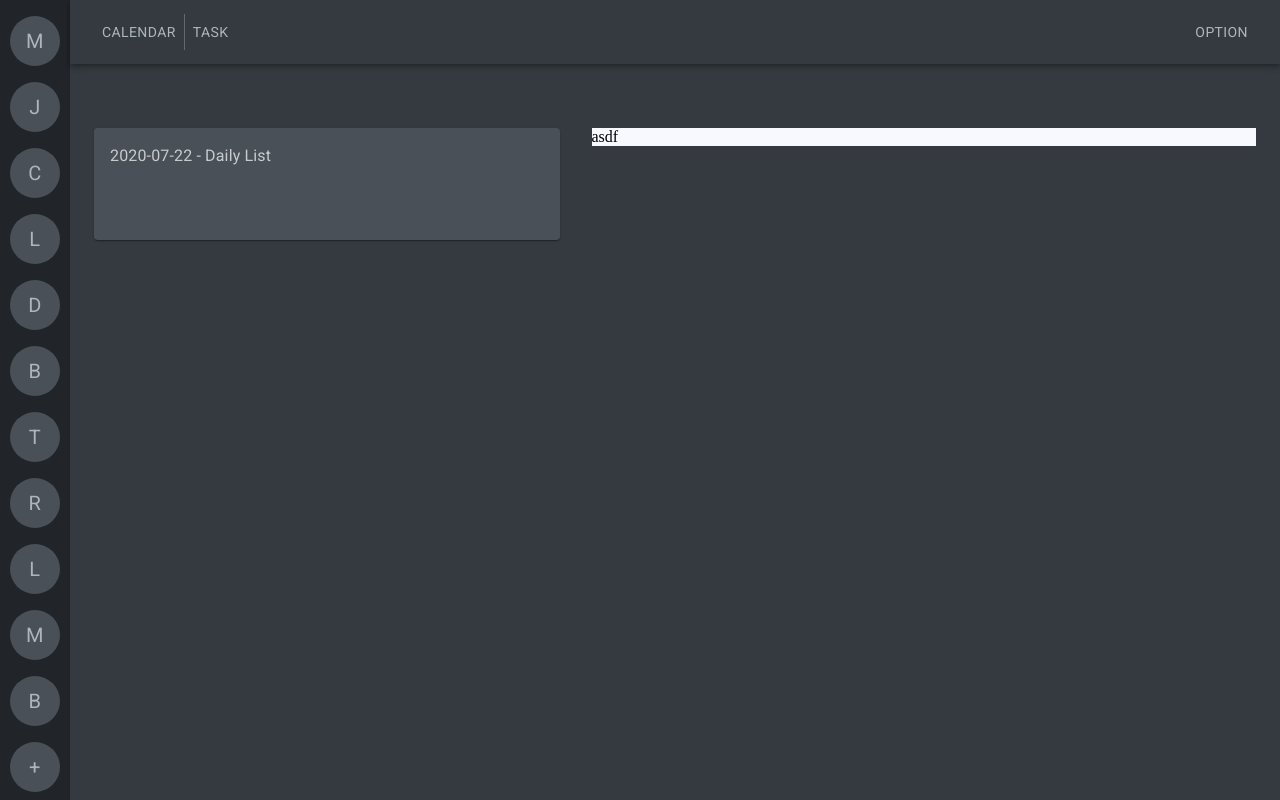
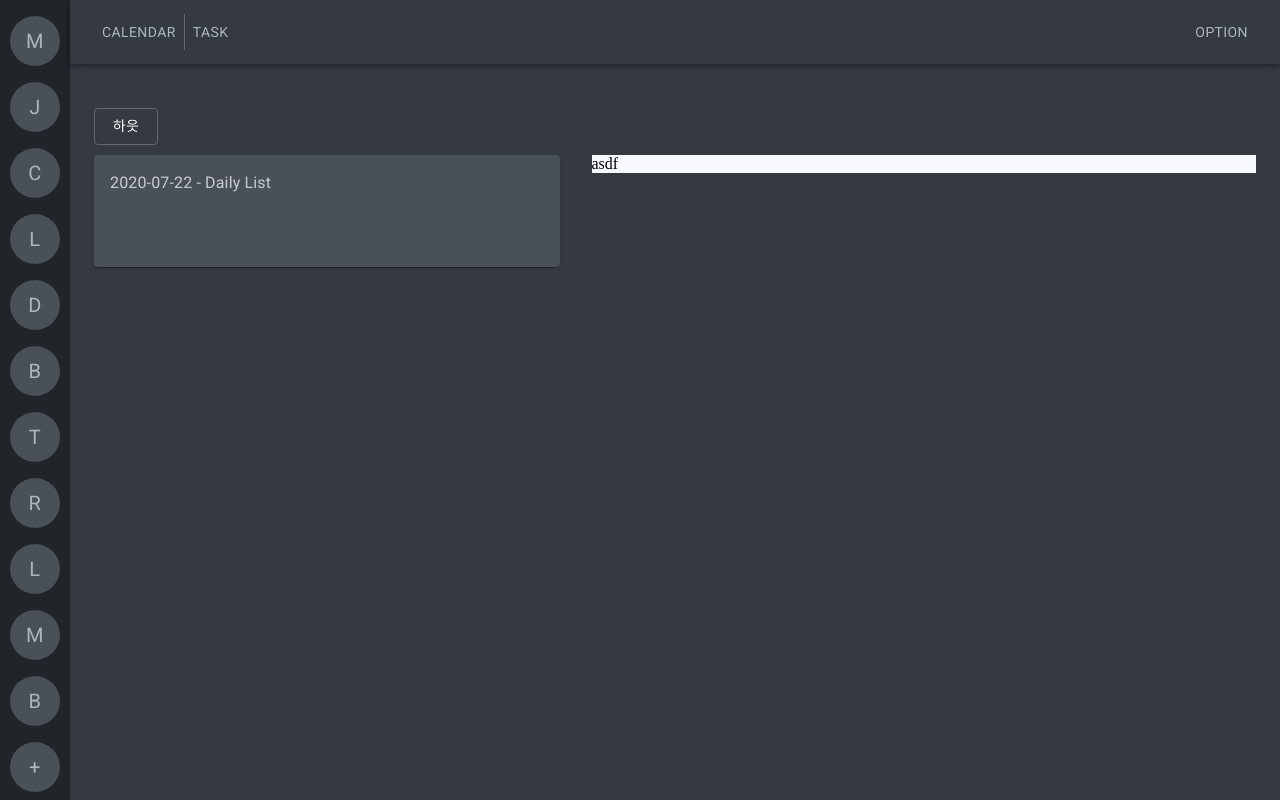
Before and after one commit to chanlendar/legacy-chanlendar-front, a React (Create React App) app in the folder front/: page / in a window 1280 px wide. Built offline with nearby package versions, Linux system fonts and the light colour scheme; the HTML template or start-up script is replaced by a standard one.

Commit message:
add button on the content

```diff
--- a/front/src/components/Contents.js
+++ b/front/src/components/Contents.js
@@ -3,18 +3,39 @@
  * 2020/08/09
  */
 import React from "react";
-import { Container, Grid } from "@material-ui/core";
+import { Container, Grid, Button } from "@material-ui/core";
+import { useSelector, useDispatch } from "react-redux";
 
 import { useContainerStyles } from "../styles";
 import DailyList from "./DailyList";
 import MonthlyList from "./MonthlyList";
+import { OPEN_TOPIC_MODAL_EVENT, CLOSE_TOPIC_MODAL_EVENT } from "../reducers";
 
 function Contents() {
 	const containerStyles = useContainerStyles();
+	const { currentTopic: topic, isContentModalOpend } = useSelector(
+		(state) => state,
+	);
+	const dispatch = useDispatch();
+
+	const onClick = (e) => {
+		dispatch({ type: OPEN_TOPIC_MODAL_EVENT });
+	};
+
+	const onDivClick = (e) => {
+		dispatch({ type: CLOSE_TOPIC_MODAL_EVENT });
+	};
 
 	return (
 		<div className={containerStyles.root}>
 			<Container fixed>
+				<Button
+					style={{ marginTop: "44px" }}
+					variant="outlined"
+					onClick={onClick}
+				>
+					하읏
+				</Button>
 				<Grid
 					container
 					direction="row"
@@ -22,14 +43,17 @@ function Contents() {
 					justify="center"
 					alignItems="flex-start"
 				>
-					<Grid item xs={5} style={{ marginTop: "64px" }}>
-						<DailyList />
+					<Grid item xs={5} style={{ marginTop: "10px" }}>
+						<DailyList topic={topic} />
 					</Grid>
-					<Grid item xs style={{ marginTop: "64px" }}>
+					<Grid item xs style={{ marginTop: "10px" }}>
 						<MonthlyList />
 					</Grid>
 				</Grid>
 			</Container>
+			{isContentModalOpend && (
+				<div onClick={onDivClick}>저는 여기있어양!</div>
+			)}
 		</div>
 	);
 }
--- a/front/src/components/DailyList.js
+++ b/front/src/components/DailyList.js
@@ -9,15 +9,13 @@ import {
 	ListItemText,
 } from "@material-ui/core";
 
-import { useSelector } from "react-redux";
 import moment from "moment";
 
 import { useCardStyles, CustomPaper } from "../styles";
 
-function DailyList() {
+function DailyList({ topic }) {
 	const cardStyles = useCardStyles();
 
-	const topic = useSelector((state) => state.currentTopic);
 	// ex) 2020-08-09
 	const today = moment().format("YYYY-MM-DD");
 	const subheaderText = `${today} - Daily List`;
--- a/front/src/reducers/index.js
+++ b/front/src/reducers/index.js
@@ -4,6 +4,8 @@ export const OPEN_MODAL_EVENT = "OPEN_MODAL_EVENT";
 export const CLOSE_MODAL_EVENT = "CLOSE_MODAL_EVENT";
 export const ADD_TOPIC_EVENT = "ADD_TOPIC_EVENT";
 export const OPEN_TOPIC_EVENT = "OPEN_TOPIC_EVENT";
+export const OPEN_TOPIC_MODAL_EVENT = "OPEN_TOPIC_MODAL_EVENT";
+export const CLOSE_TOPIC_MODAL_EVENT = "CLOSE_TOPIC_MODAL_EVENT";
 
 const createTopicDummyData = (num) => {
 	const topics = new Array(num).fill(null);
@@ -35,12 +37,13 @@ const initialState = {
 		nickname: "Ainte",
 	},
 	Topics: createTopicDummyData(10),
-	isOpend: false,
 	currentTopic: {
 		id: null,
 		title: null,
 		Tasks: [],
 	},
+	isOpend: false,
+	isContentModalOpend: false,
 };
 
 const rootReducer = (state = initialState, action) => {
@@ -73,14 +76,21 @@ const rootReducer = (state = initialState, action) => {
 				],
 				isOpend: false,
 			};
-		/**
-		 *
-		 */
 		case OPEN_TOPIC_EVENT:
 			return {
 				...state,
 				currentTopic: action.data,
 			};
+		case OPEN_TOPIC_MODAL_EVENT:
+			return {
+				...state,
+				isContentModalOpend: true,
+			}
+		case CLOSE_TOPIC_MODAL_EVENT:
+			return {
+				...state,
+				isContentModalOpend: false,
+			}
 	}
 };
 
```
Also changed, not shown: 1 other file (tests, documents, lock files or other folders).
